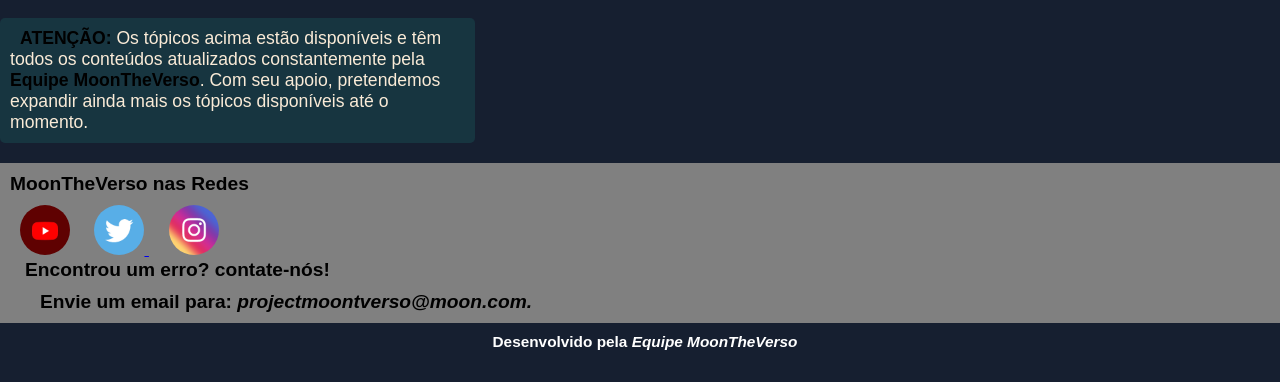
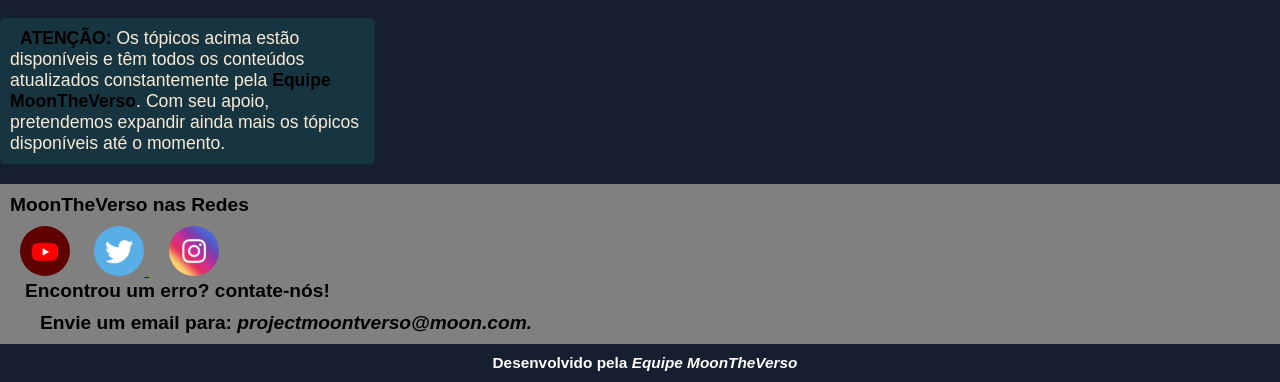
Before and after one commit to Iago-on-github/Universe-project, a plain HTML site: page index.html in a window 1280 px wide. Shown: the part 696-1078 px from the top of the page. Before the commit the page ends 1057 px from the top, so only its background shows below. Drawn offline with Linux system fonts and the light colour scheme.

Commit message:
adaptação

```diff
--- a/estilos/style.css
+++ b/estilos/style.css
@@ -121,7 +121,7 @@ aside p {
     color: antiquewhite;
     text-indent: 10px;
     font-size: 1.1em;
-    width: 475px;
+    max-width: 375px;
     padding: 10px;
     border-radius: 5px;
 }
```
